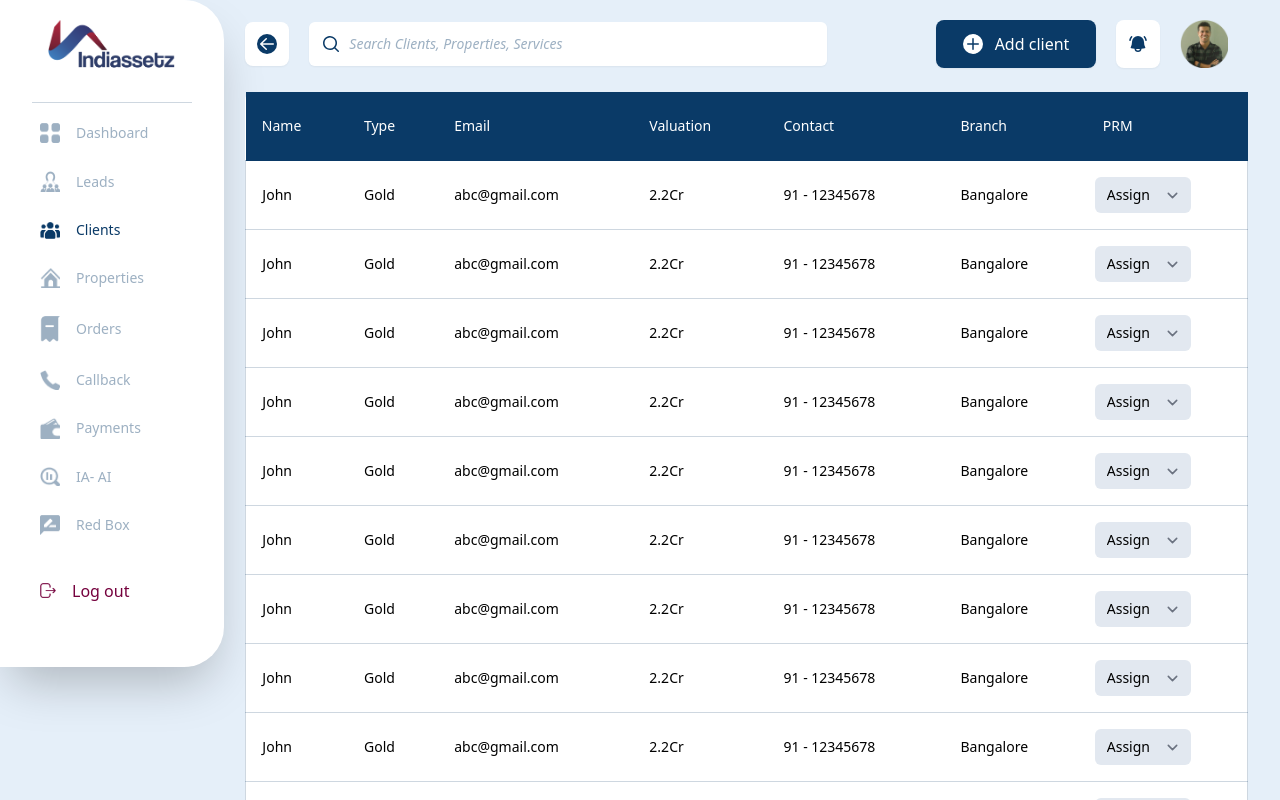
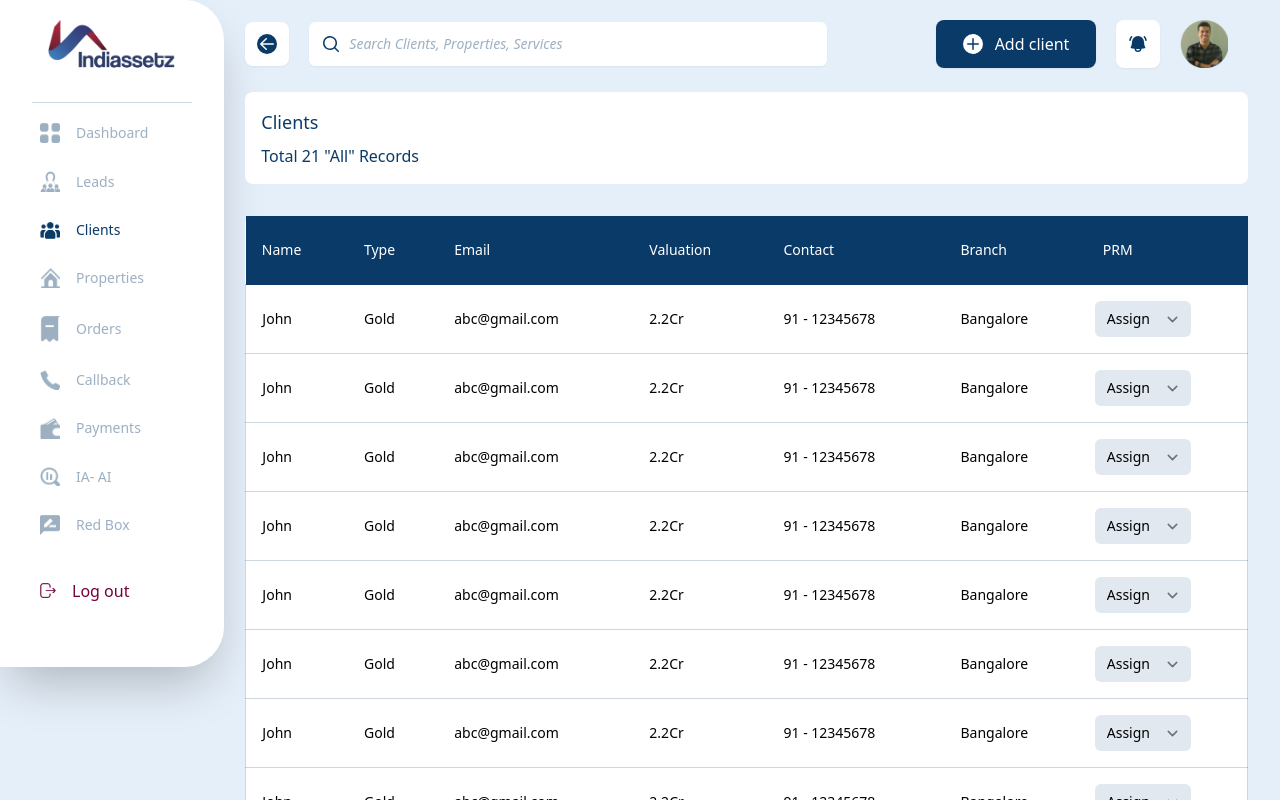
Before and after one commit to aparna2899/Indiassetz, a React (Create React App) app: page / in a window 1280 px wide. Built offline with nearby package versions, Linux system fonts and the light colour scheme; the HTML template or start-up script is replaced by a standard one.

Commit message:
create heading-box component

```diff
--- /dev/null
+++ b/src/components/HeadingBox.js
@@ -0,0 +1,28 @@
+import React from 'react';
+import PropTypes from 'prop-types';
+
+const HeadingBox = ({ heading, children, description }) => {
+  return (
+    <div className="bg-white p-4 flex flex-col md:flex-row rounded-lg mb-8">
+      <div className="md:w-1/2">
+        {heading && <h2 className="text-lg text-blue font-medium mb-2">{heading}</h2>}
+        {description && <p className=" text-blue font-light">{description}</p>}
+      </div>
+      {children && <div className="md:w-1/2 md:flex justify-end">{children}</div>}
+    </div>
+  );
+};
+
+HeadingBox.propTypes = {
+  heading: PropTypes.string,
+  children: PropTypes.node,
+  description: PropTypes.string
+};
+
+HeadingBox.defaultProps = {
+  heading: '',
+  children: null,
+  description: ''
+};
+
+export default HeadingBox;
--- a/src/pages/ClientList.js
+++ b/src/pages/ClientList.js
@@ -1,5 +1,7 @@
 import Container from '../components/Container';
+import HeadingBox from '../components/HeadingBox';
 import Table from '../components/Table/Table';
+import Button from '../components/Button';
 import data from '../data/data.json';
 
 export default function ClientList() {
@@ -8,6 +10,7 @@ export default function ClientList() {
   };
   return (
     <Container>
+      <HeadingBox heading="Clients" description={`Total ${data.length} "All" Records`} />
       <Table data={data} handleChange={handleChange} />
     </Container>
   );
```
